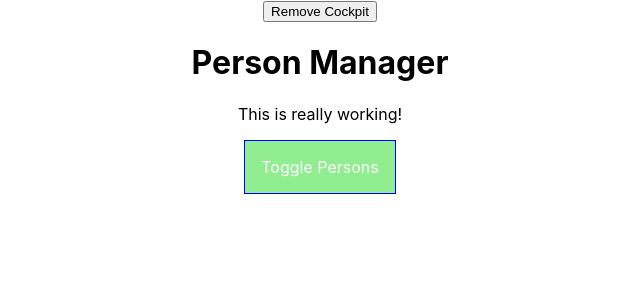
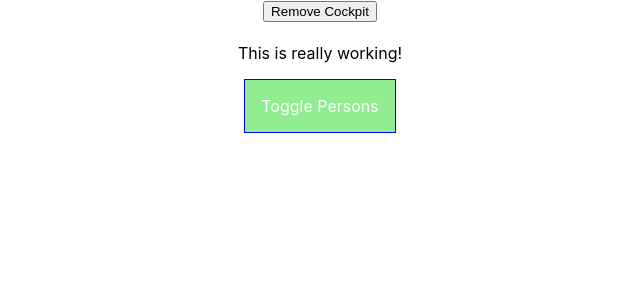
Before and after one commit to staskosatkin/react-complete-guide, a React (Create React App) app: page / in a window 1280 px wide. Shown: the top 300 px of the page, without its empty margins (320-960 px from the left). Built offline with nearby package versions, Linux system fonts and the light colour scheme.

Commit message:
hoc added

```diff
--- a/src/components/Persons/Person/Person.js
+++ b/src/components/Persons/Person/Person.js
@@ -1,16 +1,19 @@
 import React, { Component } from 'react';
 import classes from './Person.module.css';
+import Aux from '../../../hoc/Axullary';
 
 class Person extends Component {
     render() {
         console.log('[Person.js] rendering...');
 
     return (
-            <div className={classes.Person}>
+        <Aux>
+            {/* <div className={classes.Person}> */}
                 <p onClick={this.props.click}>I'm {this.props.name} and I'm {this.props.age} years old!</p>
                 <p>{this.props.children}</p>
                 <input type="text" onChange={this.props.changed} value={this.props.name} />
-            </div>
+            {/* </div> */}
+        </Aux>
         )
     }
 
--- a/src/containers/App.js
+++ b/src/containers/App.js
@@ -2,6 +2,8 @@
 import classes from './App.module.css';
 import Persons from '../components/Persons/Persons';
 import Cocopit from '../components/Cockpit/Cockpit';
+import withClass from '../hoc/withClass';
+import Aux from '../hoc/Axullary';
 
 class App extends Component {
 
@@ -89,7 +91,7 @@
         }
 
         return (
-            <div className={classes.App}>
+            <Aux>
                 <button onClick={() => {
                     this.setState({showCockpit: false});
                 }}>Remove Cockpit</button>
@@ -99,11 +101,12 @@
                     personsLength={this.state.persons.length}
                     clicked={this.togglePersonsHandler} />: null}
                 {persons}
-            </div>
+            </Aux>
+
         );
         // return React.createElement('div', {className: 'App'}, React.createElement('h1', null, 'Does it work now?'));
     }
 }
 
 
-export default App;
+export default withClass(App, classes.App);
--- /dev/null
+++ b/src/hoc/Axullary.js
@@ -0,0 +1,3 @@
+const aux = props => props.children;
+
+export default aux;
--- /dev/null
+++ b/src/hoc/withClass.js
@@ -0,0 +1,11 @@
+import React from 'react';
+
+const withClass = (WrappedComponent, className) => {
+    return props => (
+        <div className={className}>
+            <WrappedComponent />
+        </div>
+    );
+};
+
+export default withClass;
```
